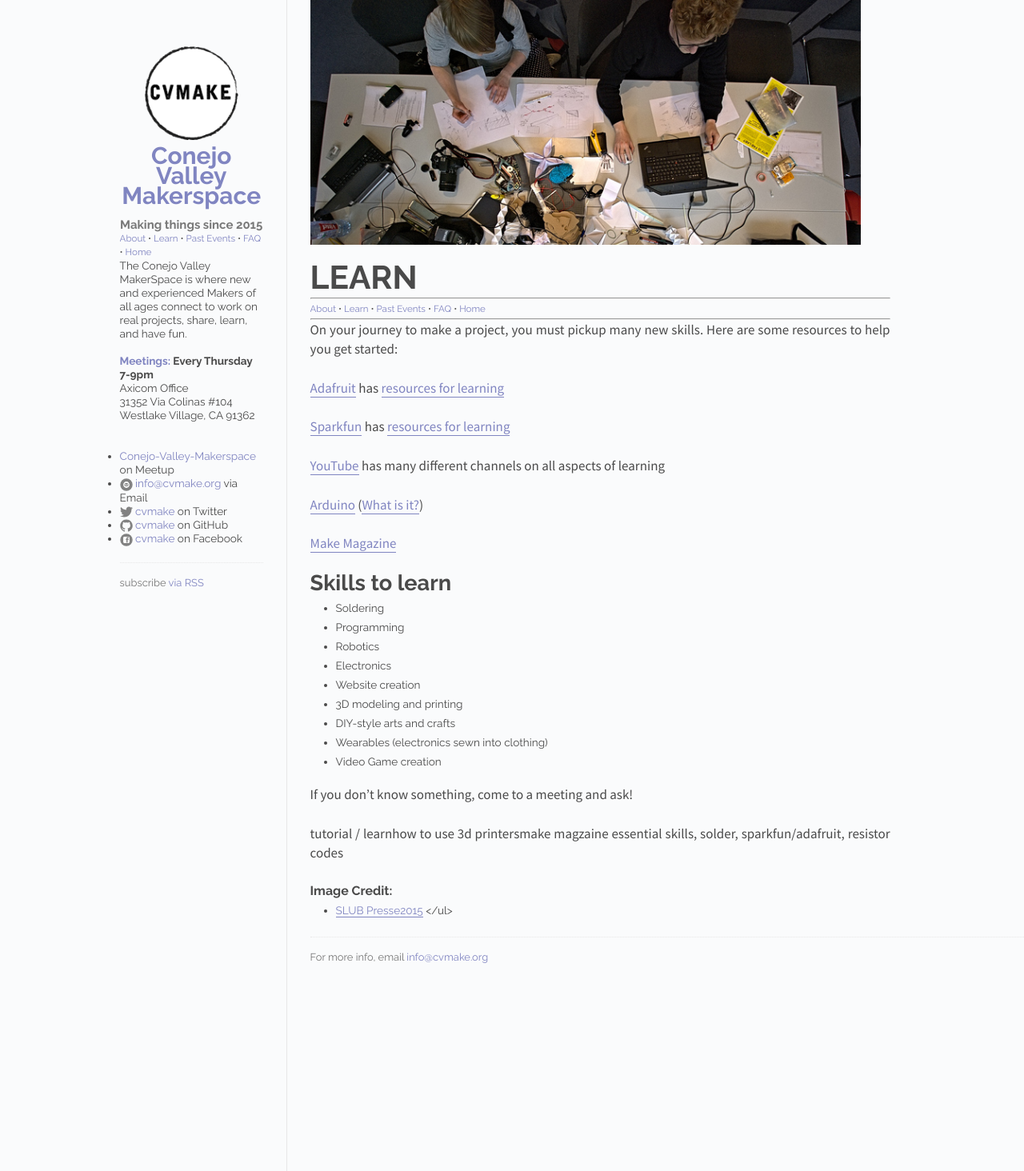
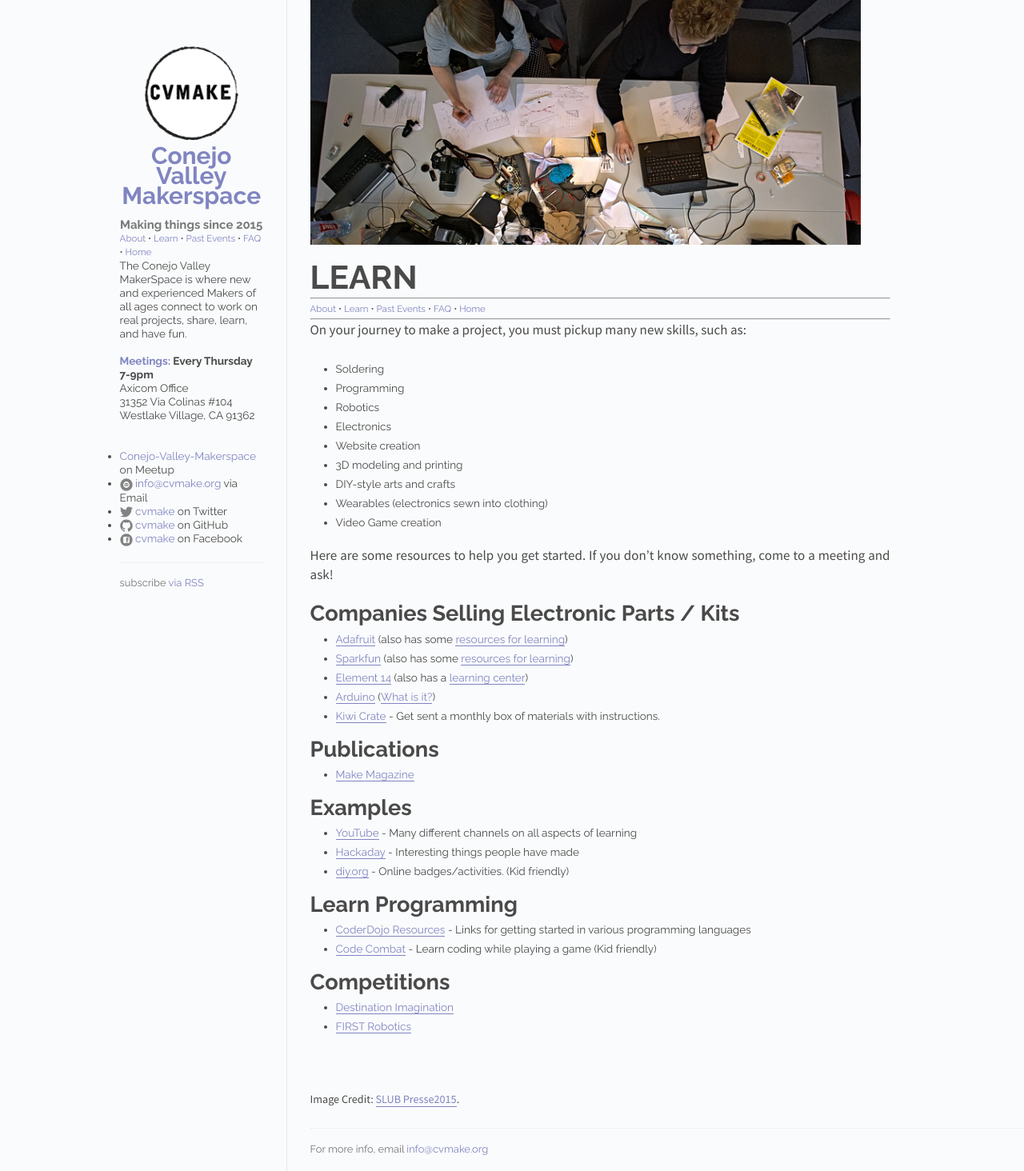
Before and after one commit to cvmake/cvmake.github.io, a Jekyll site: the page built from 02_learn.md, in a window 1280 px wide. Shown: the whole page at 80% size. Built offline with Jekyll 4.4.1, drawn with Linux system fonts in a browser that asks for light colours.

Commit message:
add a bunch of resources

```diff
--- a/02_learn.md
+++ b/02_learn.md
@@ -5,19 +5,7 @@ permalink: /learn
 cover: wikimedia-commons-Makerspace_SLUB.jpg
 ---
 
-On your journey to make a project, you must pickup many new skills. Here are some resources to help you get started:
-
-[Adafruit](https://www.adafruit.com/) has [resources for learning](https://learn.adafruit.com/)
-
-[Sparkfun](https://www.sparkfun.com/) has [resources for learning](https://learn.sparkfun.com/)
-
-[YouTube](https://youtube.com/) has many different channels on all aspects of learning
-
-[Arduino](https://www.arduino.cc/) ([What is it?](https://www.youtube.com/watch?v=5F054MNB1QI))
-
-[Make Magazine](https://makezine.com/)
-
-# Skills to learn
+On your journey to make a project, you must pickup many new skills, such as:
 
 * Soldering
 * Programming
@@ -29,13 +17,38 @@ On your journey to make a project, you must pickup many new skills. Here are som
 * Wearables (electronics sewn into clothing)
 * Video Game creation
 
-If you don't know something, come to a meeting and ask!
+Here are some resources to help you get started. If you don't know something, come to a meeting and ask!
 
-tutorial / learnhow to use 3d printersmake magzaine
-essential skills, solder, sparkfun/adafruit, resistor codes
+# Companies Selling Electronic Parts / Kits
+
+* [Adafruit](https://www.adafruit.com/) (also has some [resources for learning](https://learn.adafruit.com/))
+* [Sparkfun](https://www.sparkfun.com/) (also has some [resources for learning](https://learn.sparkfun.com/))
+* [Element 14](https://www.element14.com/community/welcome) (also has a [learning center](https://www.element14.com/community/community/learning-center?ICID=menubar_resources_learningcenter))
+* [Arduino](https://www.arduino.cc/) ([What is it?](https://www.youtube.com/watch?v=5F054MNB1QI))
+* [Kiwi Crate](http://www.kiwicrate.com/) - Get sent a monthly box of materials with instructions.
+
+# Publications
+
+* [Make Magazine](https://makezine.com/)
+
+# Examples
+
+* [YouTube](https://youtube.com/) - Many different channels on all aspects of learning
+* [Hackaday](http://hackaday.com/) - Interesting things people have made
+* [diy.org](https://diy.org/) - Online badges/activities. (Kid friendly)
+
+# Learn Programming
+
+* [CoderDojo Resources](https://coderdojo.com/resources/) - Links for getting started in various programming languages
+* [Code Combat](https://codecombat.com/) - Learn coding while playing a game (Kid friendly)
+
+# Competitions
+
+* [Destination Imagination](https://www.destinationimagination.org/)
+* [FIRST Robotics](http://www.firstinspires.org/)
 
 
-### Image Credit:
-<ul>
-<li> <a href="https://commons.wikimedia.org/wiki/File:Makerspace_SLUB.jpg">SLUB Presse2015</a>
-</ul>
+&nbsp;
+
+
+<small>Image Credit: <a href="https://commons.wikimedia.org/wiki/File:Makerspace_SLUB.jpg">SLUB Presse2015</a>.</small>
```
Also changed, not shown: 01_about.md (+4 -0 lines), 05_faq.md (+13 -10 lines), index.md (+3 -6 lines).
